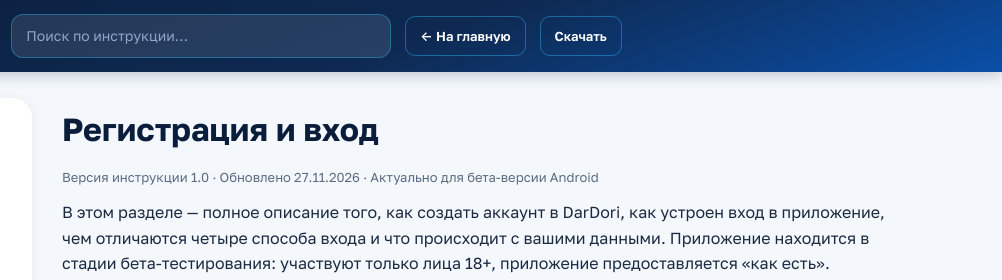
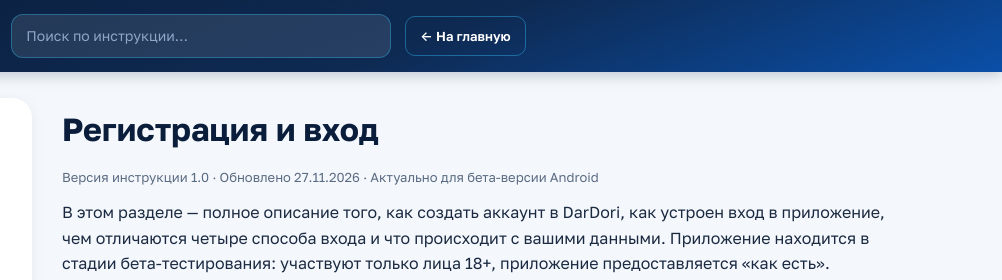
Before and after one commit to dardori/dardori.github.io, a plain HTML site: page guide.html in a window 1280 px wide. Shown: the top 280 px of the page, 278-1280 px from the left. Drawn offline with Linux system fonts and the light colour scheme; a web font is replaced by a local one.

Commit message:
Update guide.html

```diff
--- a/guide.html
+++ b/guide.html
@@ -99,7 +99,7 @@ footer{background:var(--navy);color:#8FA6C8;padding:34px 20px 40px;font-size:13p
 </div>
 <div class="searchbox"><input id="docsearch" type="search" placeholder="Поиск по инструкции…" aria-label="Поиск по инструкции"></div>
 <a class="topbtn" href="index.html">← На главную</a>
-<a class="topbtn" href="index.html#install">Скачать</a>
+<!-- <a class="topbtn" href="index.html#install">Скачать</a> -->
 </div>
 </header>
 
```
